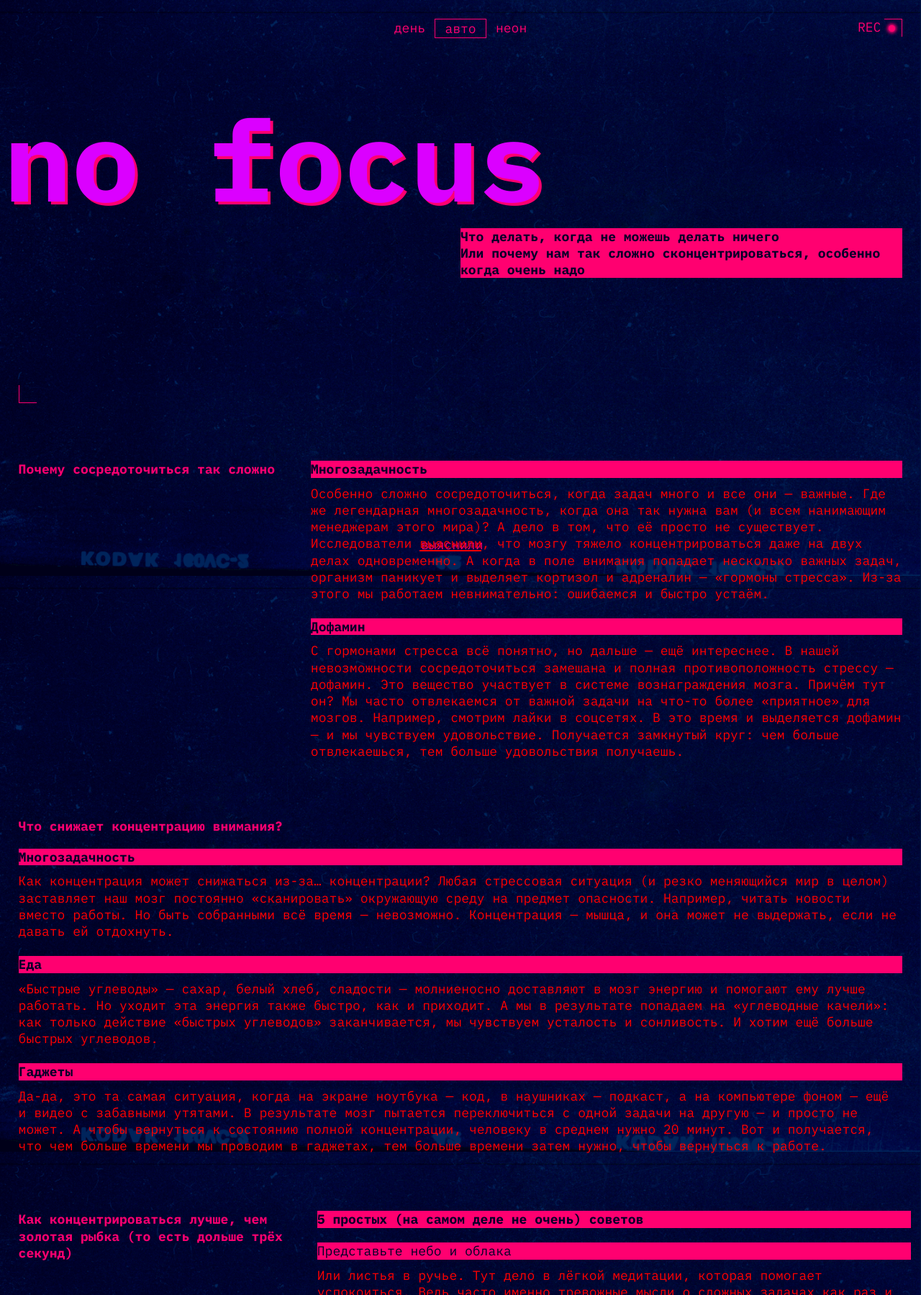
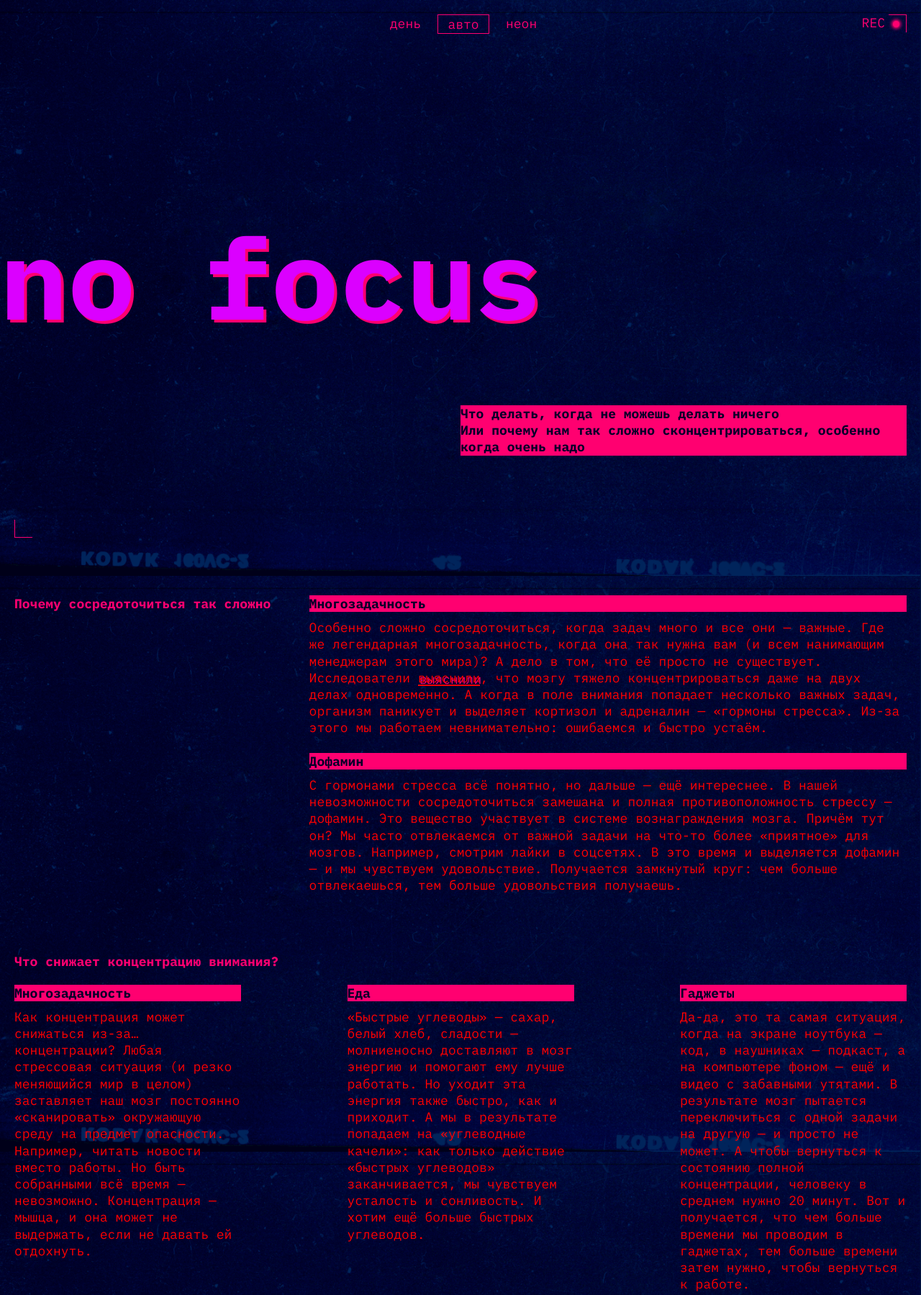
Before and after one commit to trueSlav/slojno-sosredotochitsya, a plain HTML site: page index.html in a window 1280 px wide. Shown: the top 1799 px of the page at 72% size. Drawn offline with Linux system fonts and the light colour scheme.

Commit message:
1024px ready

```diff
--- a/index.html
+++ b/index.html
@@ -85,28 +85,29 @@
 		<section class="section">
 			<h2 class="section__title">Что снижает концентрацию внимания?</h2>
 			<ul class="section__list">
-				<li>
+				<li class="section__item">
 					<article>
 						<h3 class="article-title title-decor">Многозадачность</h3>
-						<p>Как концентрация может снижаться из-за… концентрации? Любая стрессовая ситуация (и резко меняющийся мир в
+						<p class="article-text">Как концентрация может снижаться из-за… концентрации? Любая стрессовая ситуация (и
+							резко меняющийся мир в
 							целом) заставляет наш мозг постоянно «сканировать» окружающую среду на предмет опасности. Например, читать
 							новости вместо работы. Но быть собранными всё время — невозможно. Концентрация — мышца, и она может не
 							выдержать, если не давать ей отдохнуть.</p>
 					</article>
 				</li>
-				<li>
+				<li class="section__item">
 					<article>
 						<h3 class="article-title title-decor">Еда</h3>
-						<p class="article__text">«Быстрые углеводы» — сахар, белый хлеб, сладости — молниеносно доставляют в мозг
+						<p class="article-text">«Быстрые углеводы» — сахар, белый хлеб, сладости — молниеносно доставляют в мозг
 							энергию и помогают ему лучше работать. Но уходит эта энергия также быстро, как и приходит. А мы в
 							результате попадаем на «углеводные качели»: как только действие «быстрых углеводов» заканчивается, мы
 							чувствуем усталость и сонливость. И хотим ещё больше быстрых углеводов.</p>
 					</article>
 				</li>
-				<li>
+				<li class="section__item">
 					<article>
 						<h3 class="article-title title-decor">Гаджеты</h3>
-						<p class="article__text">Да-да, это та самая ситуация, когда на экране ноутбука — код, в наушниках —
+						<p class="article-text">Да-да, это та самая ситуация, когда на экране ноутбука — код, в наушниках —
 							подкаст, а на компьютере фоном — ещё и видео с забавными утятами. В результате мозг пытается переключиться
 							с одной задачи на другую — и просто не может. А чтобы вернуться к состоянию полной концентрации, человеку
 							в среднем нужно 20 минут. Вот и получается, что чем больше времени мы проводим в гаджетах, тем больше
--- a/styles/dark.css
+++ b/styles/dark.css
@@ -3,6 +3,7 @@
   здесь окажутся стили, которые нужно переопределить принудительно,
   переключая тему
 */
+
 :root.theme_dark {
 	--bg-color: #000028;
 	--text-color: #f1b2ce;
@@ -12,14 +13,14 @@
 	--main-font: IBM Plex mono;
 }
 
-.page.theme_dark {
-	/* сохраните этот селектор в приведённом виде.
+/* .page.theme_dark {
+	сохраните этот селектор в приведённом виде.
     Так стили написанные ниже будут иметь больший вес,
     чем стили в медиазапросе предпочтений пользователя
-  */
-	/* --bg-color: #000028;
+
+	--bg-color: #000028;
 	--text-color: #f1b2ce;
 	--text-color-title: #db00ff;
 	--text-color-title-decor: #000028;
-	--accent-color: #ff0070; */
-}
+	--accent-color: #ff0070;
+} */
--- a/styles/light.css
+++ b/styles/light.css
@@ -4,24 +4,23 @@
   переключая тему
 */
 
-.page.theme_light {
-	/* сохраните этот селектор в приведённом виде.
+/* .page.theme_light {
+	сохраните этот селектор в приведённом виде.
     Так стили написанные ниже будут иметь больший вес,
     чем стили в медиазапросе предпочтений пользователя
-  */
-	/*
+
+
 	--bg-color: #000028;
 	--text-color: red;
 	--text-color-title: #db00ff;
 	--text-color-title-decor: #000028;
 	--accent-color: #ff0070;
-	--main-font: IBM Plex mono; */
+	--main-font: IBM Plex mono;
 
 
-}
+} */
 
-
-:root.theme-light {
+.pag.theme_light {
 	--bg-color: #000028;
 	--text-color: red;
 	--text-color-title: #db00ff;
@@ -29,6 +28,8 @@
 	--accent-color: #ff0070;
 	--main-font: IBM Plex mono;
 }
+
+
 
 /* Остальные стили */
 
--- a/styles/style.css
+++ b/styles/style.css
@@ -363,31 +363,87 @@
 
 @media (1024px <=width) {
 	.page {
-		padding: 2vi;
+		padding: 20px;
 	}
 
-	.header {}
+	.header {
+		padding-block-end: 5.1rem;
+	}
 
 	.header__theme-menu {
 		margin: 0;
 		padding: 0;
+		padding-inline-start: 8px;
 		justify-self: center;
 	}
 
 	.header__theme-menu-list {
 		display: flex;
+		gap: 10px;
 	}
 
 	.header__theme-menu-item:not(:last-of-type) {
 		margin-block-end: 0;
 	}
 
+	.header__theme-menu-button {
+		vertical-align: 0;
+		min-height: 0;
+	}
+
 	.header__title {
 		padding: 0;
+		padding-block-start: 5.3rem;
 	}
 
 	.header__subtitle {
 		margin: 0;
+		margin-block-start: 5rem;
+	}
+
+	.section:first-of-type {
+		padding-block-end: 83px;
+	}
+
+	.section:nth-child(2) {
+		padding-block-end: 82px;
+	}
+
+	.section:nth-child(2)>.section__list {
+		flex-direction: row;
+		justify-content: space-between;
+	}
+
+	.section:nth-child(2)>.section__list .section__item {
+		width: min(315px, 100%);
+	}
+
+	.section:nth-child(3) {
+		grid-template-columns: 31% 71%;
+		padding-block-end: 77px;
+	}
+
+	.section:nth-child(3)>div {
+		padding-inline-start: 12px;
+	}
+
+	.section_image-block {
+		padding-block-end: 199px;
+	}
+
+	.section__list_image-block {
+		width: 100%;
+		gap: 20px;
+		grid-template-rows: 27.7% 34%;
+		grid-template-columns: repeat(3, 32%);
+	}
+
+	.section__list_image-block .section__item_image-wrapper:last-of-type {
+		min-height: 425px;
+	}
+
+	.footer {
+		min-height: 728px;
 	}
 
 }
--- a/styles/variables.css
+++ b/styles/variables.css
@@ -1,7 +1,3 @@
-/*
-  Переменные для вашего проекта
-  и их переопределение под различные устройства
-*/
 :root {
 	--bg-color: #000028;
 	--text-color: #f1b2ce;
```
